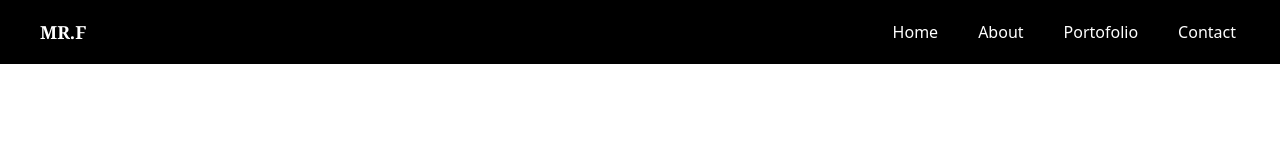
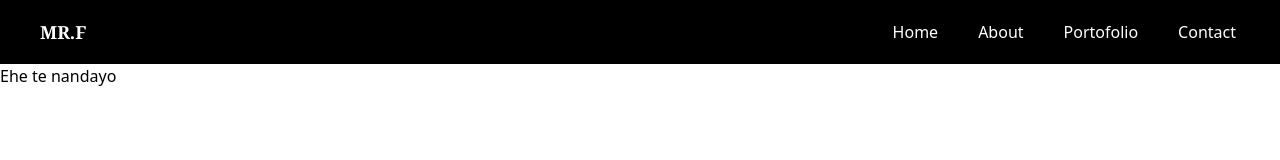
Before and after one commit to mmaruf23/me, a Next.js app: page / in a window 1280 px wide. Shown: the top 160 px of the page. Built offline with nearby package versions, Linux system fonts and the light colour scheme.

Commit message:
code server test

```diff
--- a/src/app/page.tsx
+++ b/src/app/page.tsx
@@ -1,3 +1,9 @@
 export default function Home() {
-  return <></>;
+  return (
+    <>
+      <div>Ehe te nandayo
+        <span className="text-white">Ini di edit di code-server</span>
+      </div>
+    </>
+  );
 }
```
